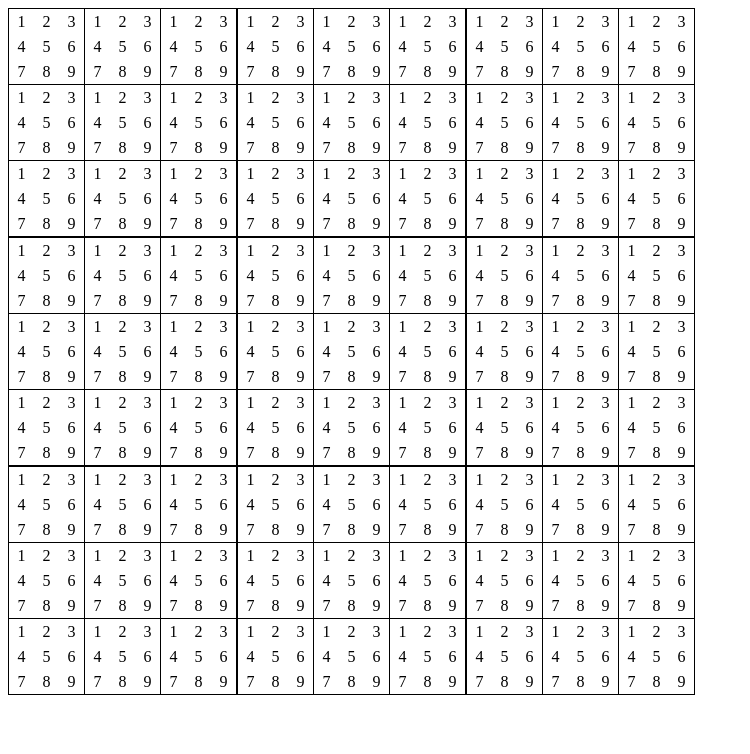
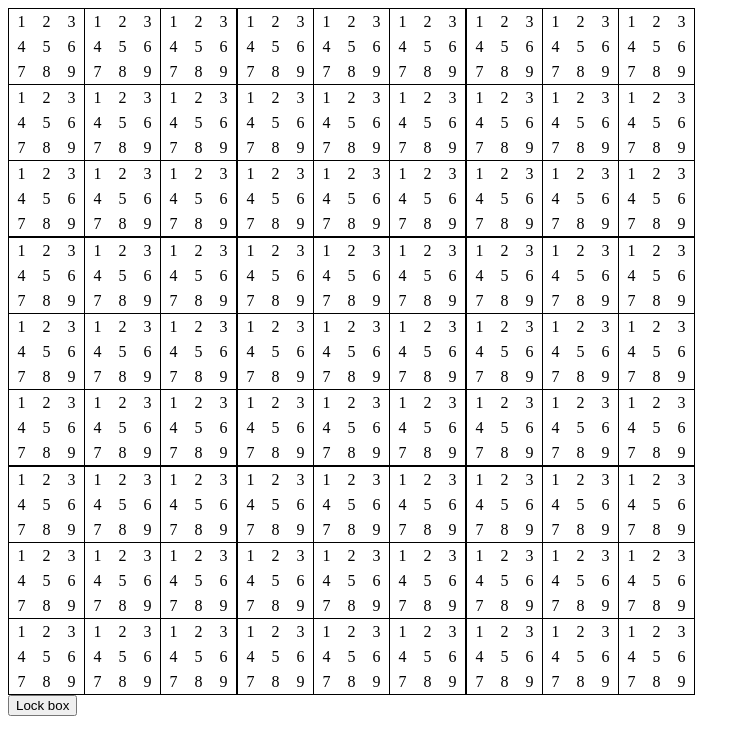
Before and after one commit to capelski/sudoku-generator, a React app: page / in a window 1280 px wide. Shown: the top 754 px of the page, without its empty margins (0-750 px from the left). Built offline with nearby package versions, Linux system fonts and the light colour scheme.

Commit message:
feat: add lock box functionality

```diff
--- a/src/components/sudoku-grid.tsx
+++ b/src/components/sudoku-grid.tsx
@@ -1,7 +1,9 @@
 import React, { useState } from 'react';
 import { Sudoku, Box } from '../types/sudoku';
+import { arePeerBoxes } from '../logic/sudoku-logic';
 
 interface GridProps {
+    lockBox: (selectedBox: Box, selectedNumber: number) => void;
     sudoku: Sudoku;
 }
 
@@ -13,38 +15,59 @@ interface BoxNumber {
 export const SudokuGrid: React.FC<GridProps> = (props) => {
     const [selectedBoxNumber, setSelectedBoxNumber] = useState<BoxNumber | undefined>(undefined);
 
+    const lockBoxHandler = () => {
+        if (selectedBoxNumber !== undefined) {
+            props.lockBox(selectedBoxNumber.box, selectedBoxNumber.number);
+            setSelectedBoxNumber(undefined);
+        }
+    };
+
     return (
+        <React.Fragment>
             <div className={`sudoku-grid size-${props.sudoku.size}`}>
-            {props.sudoku.boxes.map((row) => (
+                {props.sudoku.rows.map((row) => (
                     <div className="sudoku-row">
                         {row.map((box) => {
                             const isPeerBox =
                                 selectedBoxNumber !== undefined &&
-                            (selectedBoxNumber.box.column === box.column ||
-                                selectedBoxNumber.box.region === box.region ||
-                                selectedBoxNumber.box.row === box.row);
+                                arePeerBoxes(selectedBoxNumber.box, box);
+
                             return (
-                            <div className="sudoku-box">
-                                {box.candidates.map((candidate) => {
+                                <div
+                                    className={`sudoku-box ${
+                                        box.isLocked ? 'locked-box' : 'open-box'
+                                    }`}
+                                >
+                                    {box.isLocked
+                                        ? box.number
+                                        : box.candidates.map((candidate) => {
                                               const isSelectedCandidate =
                                                   selectedBoxNumber !== undefined &&
                                                   selectedBoxNumber.box === box &&
                                                   selectedBoxNumber.number === candidate.number;
 
                                               const mustHighlightCandidate =
-                                        isPeerBox && selectedBoxNumber!.number === candidate.number;
+                                                  isPeerBox &&
+                                                  selectedBoxNumber!.number === candidate.number;
 
                                               const candidateClickHandler = () => {
-                                        setSelectedBoxNumber({ box, number: candidate.number });
+                                                  setSelectedBoxNumber({
+                                                      box,
+                                                      number: candidate.number
+                                                  });
                                               };
 
                                               return (
                                                   <div
                                                       className={`sudoku-candidate${
+                                                          candidate.isValid
+                                                              ? ''
+                                                              : ' invalid-candidate'
+                                                      }${
                                                           isSelectedCandidate
                                                               ? ' selected'
                                                               : mustHighlightCandidate
-                                                    ? ' highlight'
+                                                              ? ' highlight invalid-candidate'
                                                               : ''
                                                       }`}
                                                       onClick={candidateClickHandler}
@@ -59,5 +82,9 @@ export const SudokuGrid: React.FC<GridProps> = (props) => {
                     </div>
                 ))}
             </div>
+            <button type="button" onClick={lockBoxHandler}>
+                Lock box
+            </button>
+        </React.Fragment>
     );
 };
--- a/src/index.tsx
+++ b/src/index.tsx
@@ -1,33 +1,32 @@
-import React from 'react';
+import React, { useState } from 'react';
 import ReactDOM from 'react-dom';
 import { SudokuGrid } from './components/sudoku-grid';
+import { getEmptySudoku, lockBox } from './logic/sudoku-logic';
+import { Box, Sudoku } from './types/sudoku';
+
 import './style/main.scss';
-import { Sudoku } from './types/sudoku';
 
-const regionSize = 3;
-const size = regionSize * regionSize;
-const sudoku: Sudoku = {
-    boxes: [...Array(size)].map((_x, rowIndex) =>
-        [...Array(size)].map((_y, columnIndex) => ({
-            candidates: [...Array(size)].map((_z, candidateIndex) => ({
-                number: candidateIndex + 1,
-                impact: 2 * (size - 1) + (regionSize - 1) * (regionSize - 1)
-            })),
-            column: columnIndex,
-            isLocked: false,
-            region:
-                Math.floor(rowIndex / regionSize) * regionSize +
-                Math.floor(columnIndex / regionSize),
-            row: rowIndex
-        }))
-    ),
-    regionSize,
-    size
+const initialSudoku = getEmptySudoku(3);
+
+const App = () => {
+    const [sudoku, setSudoku] = useState<Sudoku>(initialSudoku);
+
+    const lockBoxWrapper = (selectedBox: Box, selectedNumber: number) => {
+        // TODO Stack sudoku and allow time travelling
+        if (
+            !selectedBox.isLocked &&
+            selectedBox.candidates.find(
+                (candidate) => candidate.number === selectedNumber && candidate.isValid
+            )
+        ) {
+            setSudoku(lockBox(sudoku, selectedBox, selectedNumber));
+        } else {
+            console.error("Nah! Can't do that");
+        }
+    };
+
+    return <SudokuGrid lockBox={lockBoxWrapper} sudoku={sudoku} />;
 };
-
-(window as any).sudoku = sudoku;
-
-const App = () => <SudokuGrid sudoku={sudoku} />;
 
 const appPlaceholder = document.getElementById('app-placeholder');
 ReactDOM.render(<App />, appPlaceholder);
--- /dev/null
+++ b/src/logic/sudoku-logic.ts
@@ -0,0 +1,72 @@
+import { Sudoku, Box } from '../types/sudoku';
+
+export const arePeerBoxes = (a: Box, b: Box) => {
+    return a.column === b.column || a.region === b.region || a.row === b.row;
+};
+
+export const getEmptySudoku = (regionSize: number): Sudoku => {
+    const size = regionSize * regionSize;
+
+    return {
+        rows: [...Array(size)].map((_x, rowIndex) =>
+            [...Array(size)].map((_y, columnIndex) => ({
+                candidates: [...Array(size)].map((_z, candidateIndex) => ({
+                    impact: 2 * (size - 1) + (regionSize - 1) * (regionSize - 1),
+                    isValid: true,
+                    number: candidateIndex + 1
+                })),
+                column: columnIndex,
+                isLocked: false,
+                region:
+                    Math.floor(rowIndex / regionSize) * regionSize +
+                    Math.floor(columnIndex / regionSize),
+                row: rowIndex
+            }))
+        ),
+        regionSize,
+        size
+    };
+};
+
+export const lockBox = (sudoku: Sudoku, selectedBox: Box, selectedNumber: number): Sudoku => {
+    return {
+        regionSize: sudoku.regionSize,
+        rows: sudoku.rows.map((row) =>
+            row.map((box) => {
+                if (box === selectedBox) {
+                    return {
+                        candidates: box.candidates.map((candidate) => ({
+                            impact: -1,
+                            isValid: candidate.number === selectedNumber,
+                            number: candidate.number
+                        })),
+                        column: box.column,
+                        isLocked: true,
+                        number: selectedNumber,
+                        region: box.region,
+                        row: box.row
+                    };
+                } else if (!box.isLocked) {
+                    const isPeerBox = arePeerBoxes(box, selectedBox);
+                    return {
+                        candidates: box.candidates.map((candidate) => ({
+                            impact:
+                                isPeerBox || candidate.number === selectedNumber
+                                    ? candidate.impact - 1
+                                    : candidate.impact,
+                            isValid: candidate.isValid && candidate.number !== selectedNumber,
+                            number: candidate.number
+                        })),
+                        column: box.column,
+                        isLocked: false,
+                        region: box.region,
+                        row: box.row
+                    };
+                } else {
+                    return box;
+                }
+            })
+        ),
+        size: sudoku.size
+    };
+};
--- a/src/style/main.scss
+++ b/src/style/main.scss
@@ -1,3 +1,5 @@
+$candidateSize: 25px;
+
 .sudoku-grid {
     .sudoku-row {
         display: flex;
@@ -7,10 +9,18 @@
             border-top: 1px solid black;
             display: grid;
 
+            &.locked-box {
+                height: $candidateSize * 3;
+                width: $candidateSize * 3;
+                align-items: center;
+                justify-content: center;
+                font-size: 25px;
+            }
+
             .sudoku-candidate {
                 text-align: center;
-                width: 25px;
-                height: 25px;
+                width: $candidateSize;
+                height: $candidateSize;
                 display: flex;
                 justify-content: center;
                 align-items: center;
@@ -22,6 +32,9 @@
 
                 &.highlight {
                     background-color: lightblue;
+                }
+
+                &.invalid-candidate {
                     text-decoration: line-through;
                 }
             }
@@ -41,7 +54,9 @@
     &.size-4 {
         .sudoku-row {
             .sudoku-box {
-                grid-template-columns: repeat(2, 1fr);
+                &.open-box {
+                    grid-template-columns: repeat(2, 1fr);
+                }
 
                 &:nth-child(2n + 3) {
                     border-left: 2px solid black;
@@ -67,7 +82,9 @@
     &.size-9 {
         .sudoku-row {
             .sudoku-box {
-                grid-template-columns: repeat(3, 1fr);
+                &.open-box {
+                    grid-template-columns: repeat(3, 1fr);
+                }
 
                 &:nth-child(3n + 4) {
                     border-left: 2px solid black;
--- a/src/types/sudoku.ts
+++ b/src/types/sudoku.ts
@@ -2,17 +2,19 @@ export interface Box {
     candidates: Candidate[];
     column: number;
     isLocked: boolean;
+    number?: number;
     region: number;
     row: number;
 }
 
 export interface Candidate {
+    impact: number;
+    isValid: boolean;
     number: number;
-    impact: number;
 }
 
 export interface Sudoku {
-    boxes: Box[][];
     regionSize: number;
+    rows: Box[][];
     size: number;
 }
```
Lines whose indentation alone changed are shown as unchanged.
